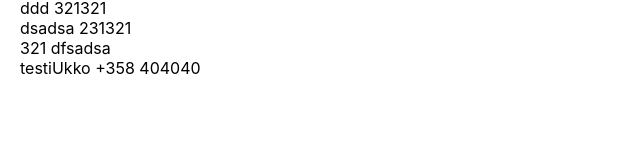
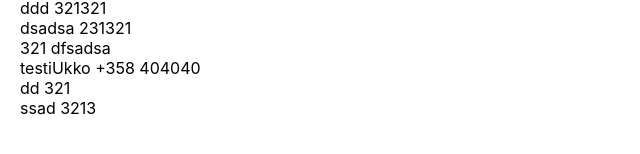
Before and after one commit to Jyddys/FullStackOpen2023, a React (Create React App) app in the folder part2/puhelinluettelo/: page / in a window 1280 px wide. Shown: the part 376-530 px from the top of the page, without its empty margins (0-640 px from the left). Built offline with nearby package versions, Linux system fonts and the light colour scheme; data requests are answered from the project's data file.

Commit message:
created own module for services

```diff
--- a/part2/puhelinluettelo/db.json
+++ b/part2/puhelinluettelo/db.json
@@ -39,6 +39,16 @@
       "name": "testiUkko",
       "number": "+358 404040",
       "id": 8
+    },
+    {
+      "name": "dd",
+      "number": "321",
+      "id": 9
+    },
+    {
+      "name": "ssad",
+      "number": "3213",
+      "id": 10
     }
   ]
 }
--- a/part2/puhelinluettelo/src/App.js
+++ b/part2/puhelinluettelo/src/App.js
@@ -1,5 +1,5 @@
 import { useState, useEffect } from 'react'
-import axios from 'axios'
+import personService from './services/persons'
 import Filter from "./components/Filter"
 import PersonForm from "./components/PersonForm"
 import Persons from "./components/Persons"
@@ -12,10 +12,10 @@ const App = () => {
   const [search, setSearch] = useState('')
 
   useEffect(() => {
-    axios
-      .get('http://localhost:3001/persons')
-      .then(response => {
-        setPersons(response.data)
+    personService
+      .getAll()
+      .then(initialPersons => {
+        setPersons(initialPersons)
       })
   }, [])
 
@@ -31,10 +31,10 @@ const App = () => {
     return
    }
 
-    axios
-    .post('http://localhost:3001/persons', personObj)
-    .then(response => {
-      setPersons([...persons, response.data])
+    personService
+    .create(personObj)
+    .then(initialPersons => {
+      setPersons([...persons, initialPersons])
       setNewName('')
       setNewNumber('')
     })
--- /dev/null
+++ b/part2/puhelinluettelo/src/services/persons.js
@@ -0,0 +1,22 @@
+import axios from 'axios'
+const baseUrl = 'http://localhost:3001/persons'
+
+const getAll = async () => {
+  const request = axios.get(baseUrl)
+  const response = await request
+  return response.data
+}
+
+const create = async newObject => {
+  const request = axios.post(baseUrl, newObject)
+  const response = await request
+  return response.data
+}
+
+const update = async (id, newObject) => {
+  const request = axios.put(`${baseUrl}/${id}`, newObject)
+  const response = await request
+  return response.data
+}
+
+export default { getAll, create, update }
```
